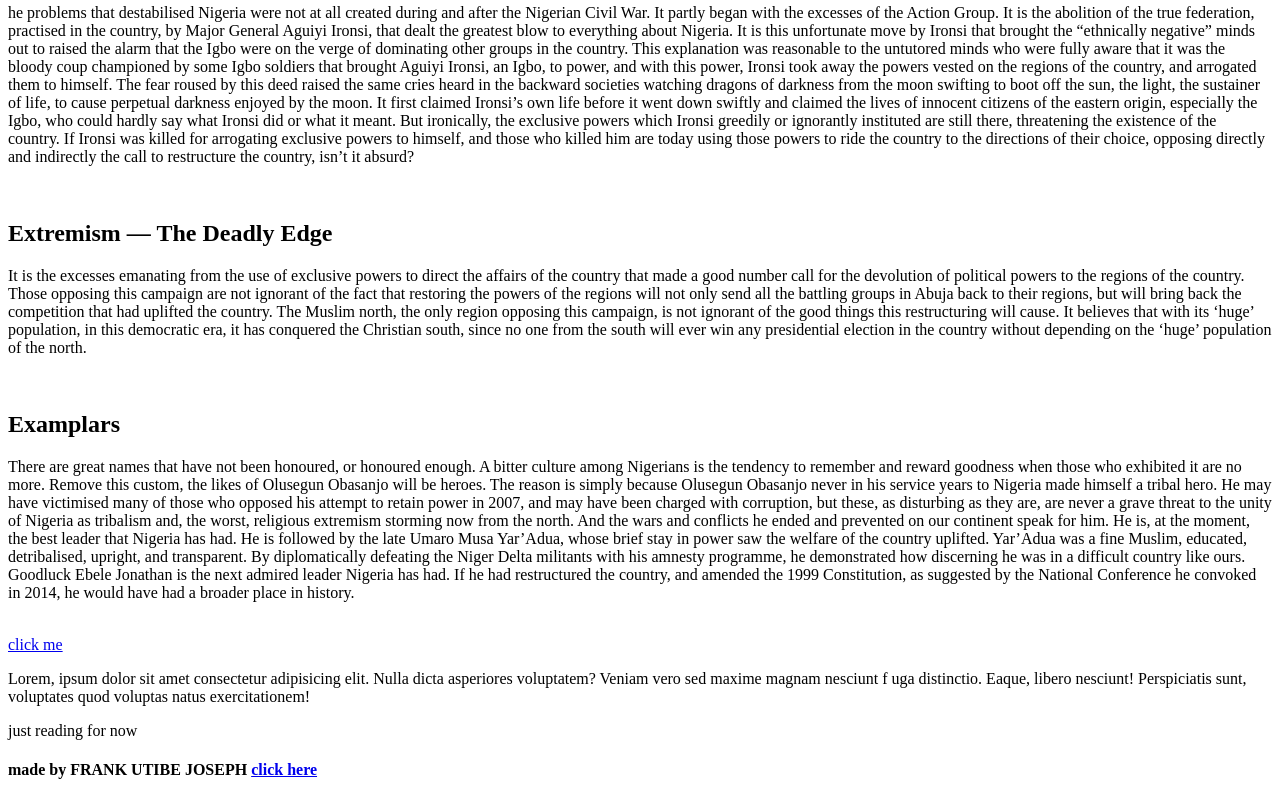
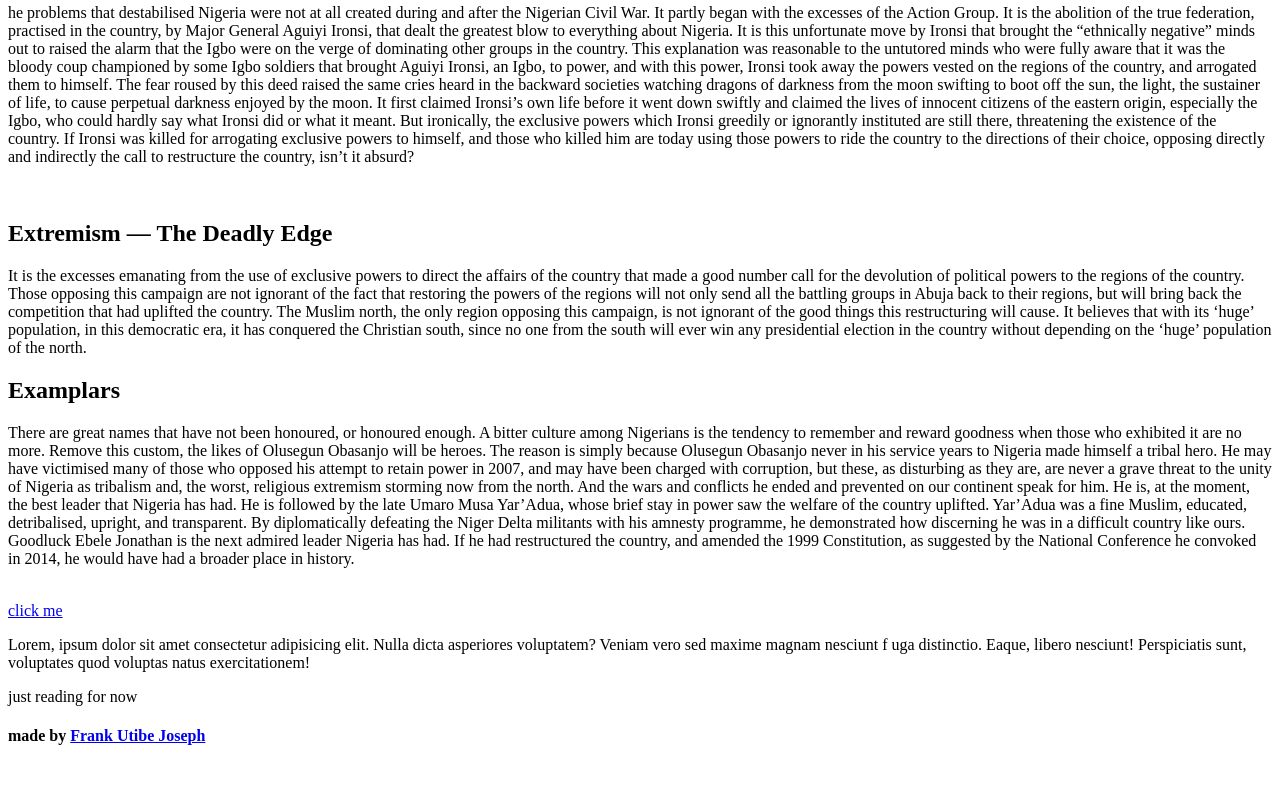
Before and after one commit to Majesticfrank/My_First_Portfolio, a plain HTML site: page html_basic/index.html in a window 1280 px wide. Shown: the part 363-1163 px from the top of the page. After the commit the page ends 1129 px from the top, so only its background shows below. Drawn offline with Linux system fonts and the light colour scheme.

Commit message:
2nd changes made

```diff
--- a/html_basic/index.html
+++ b/html_basic/index.html
@@ -15,11 +15,8 @@
         </ul>
 
     </header>
-
     <main>
-
         <article>
-
     <h1>
         UNTOLD STORY BEHIND NIGERIAN POLITICS
     </h1>
@@ -74,9 +71,6 @@
         population of the north.
 
     </p>
-
-    <br>
-
     <h2> Examplars</h2>
     <p> There are great names that have not been honoured, or honoured enough.
         A bitter culture among Nigerians is the tendency to remember and reward goodness when those who exhibited it are
@@ -106,30 +100,15 @@
     <p>Lorem, ipsum dolor sit amet consectetur adipisicing elit.
          Nulla dicta asperiores voluptatem? Veniam vero sed maxime magnam nesciunt f
         uga distinctio. Eaque, libero nesciunt! Perspiciatis sunt, voluptates quod voluptas natus exercitationem!</p>
-
         </article>
-
-
         <aside>
-
             <p>
                 just reading for now
             </p>
         </aside>
-
-
-
     </main>
-
-
-
-
-
-
-        <footer>
-
-            <h4>made by FRANK UTIBE JOSEPH <a href="www.google.com" target="_self">click here </a></h4>
-        </footer>
+    <footer>
+         <h4>made by <a href="www.google.com" target="_blank">Frank Utibe Joseph</a></h4>
+     </footer>
 </body>
-
 </html>
```
Also changed, not shown: html_basic/tweets.html (+1 -4 lines).
